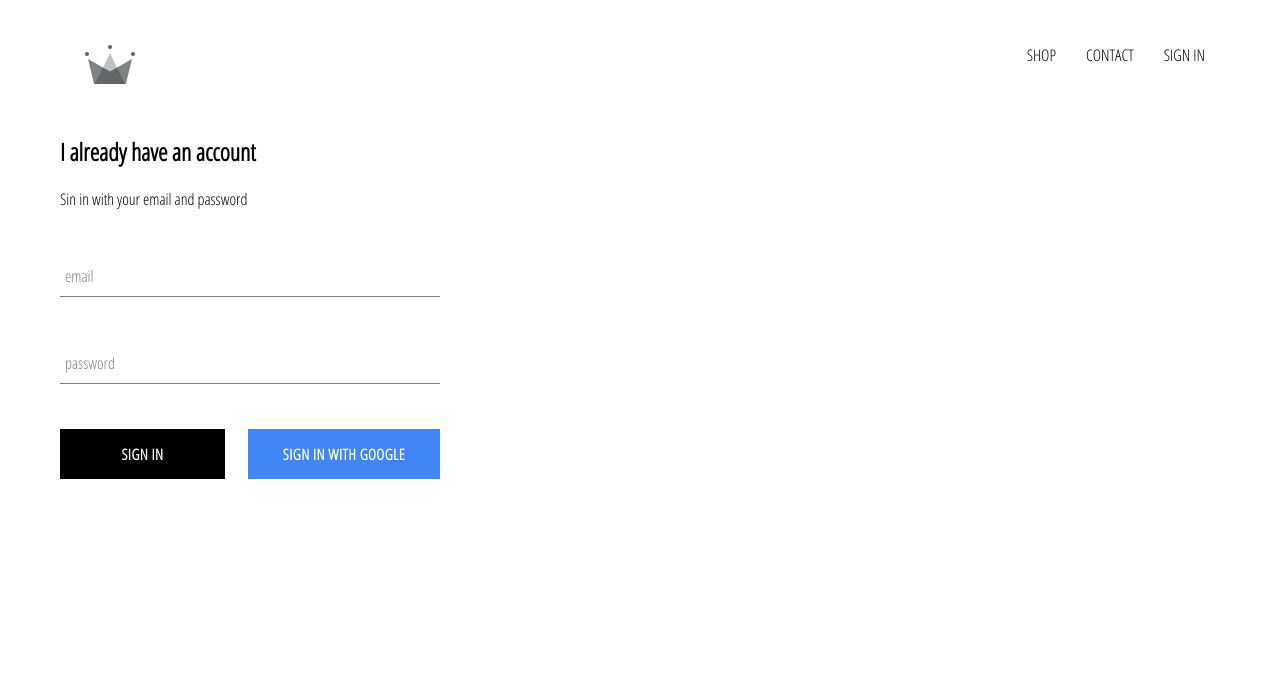
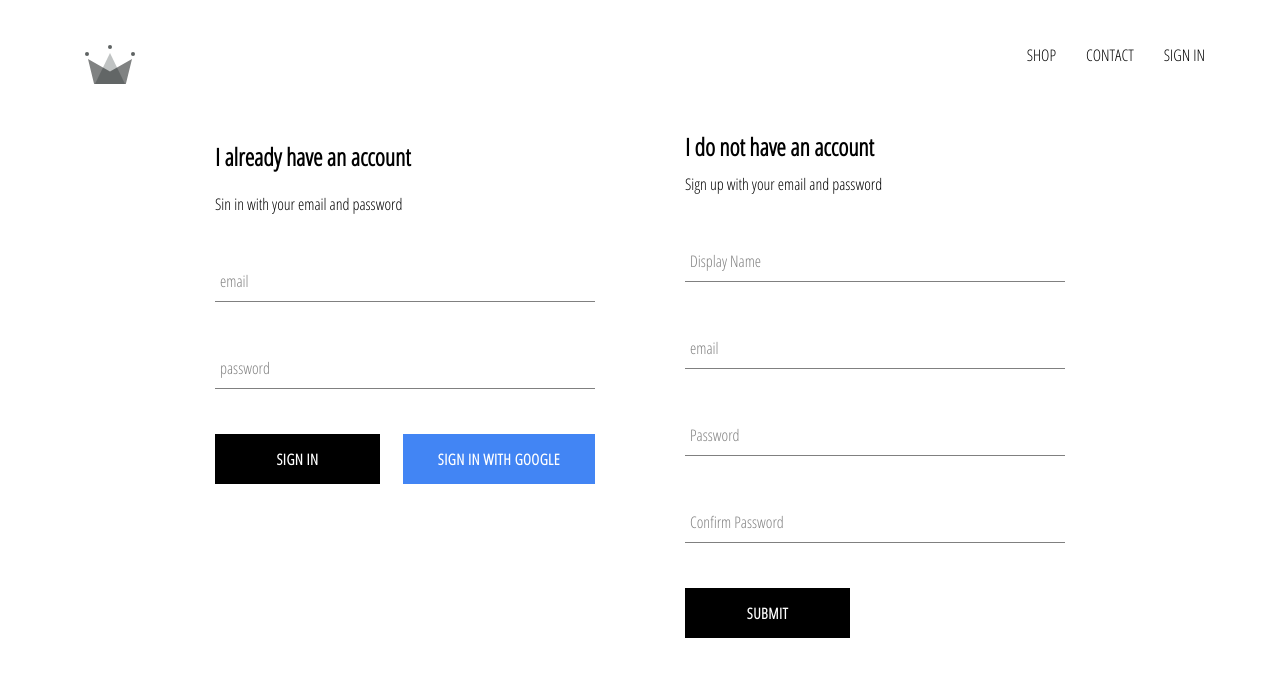
Before and after one commit to vinciliba/crwn-clothing, a React (Create React App) app: page /signin in a window 1280 px wide. Shown: the top 676 px of the page. Built offline with nearby package versions, Linux system fonts and the light colour scheme; no server answers.

Commit message:
implemented firebase utils, included ability to store authenticated users into firestore database

```diff
--- a/src/App.js
+++ b/src/App.js
@@ -6,17 +6,29 @@
 import ShopePage from './shop/shop.component';
 import Header from './components/header/header.component';
 import SignInAndSignUpPage from './pages/sign-in-and-sign-up/sign-in-and-sign-up.component';
-import { auth } from './firebase/firebase.utils';
+import { auth,createUserProfileDocument } from './firebase/firebase.utils';
 
 
 function App() {
   const [currentUser,setCurrentUser]=useState('')
 
   useEffect(() => {
-    const unsubscribefromAuth = auth.onAuthStateChanged(user => setCurrentUser(user) );
-    console.log(currentUser)
-    return () => {
-      unsubscribefromAuth();
+    const unsubscribefromAuth = auth.onAuthStateChanged(async userAuth => {
+      if (userAuth) {
+        const userRef = await createUserProfileDocument(userAuth);
+
+        userRef.onSnapshot(snapShot => {
+          setCurrentUser({
+              id: snapShot.id,
+              ...snapShot.data()
+            });
+        });
+      }
+      setCurrentUser(currentUser);
+    });
+
+   return () => {
+      unsubscribefromAuth(currentUser);
       }
 
   },[currentUser]);
--- a/src/components/custom-button/custom-button.styles.scss
+++ b/src/components/custom-button/custom-button.styles.scss
@@ -24,6 +24,7 @@
     color: white;
   &:hover {
     background-color: #357ae8;
+    border:none
   }
 
   }
--- /dev/null
+++ b/src/components/sign-up/sign-up.component.jsx
@@ -0,0 +1,103 @@
+import React,{useState} from 'react';
+
+import FormInput from '../form-input/form-input.component';
+import CustomButton from '../custom-button/custom-button.component';
+
+import { auth, createUserProfileDocument } from '../../firebase/firebase.utils';
+
+import './sign-up.styles.scss';
+
+
+const SignUp = () => {
+
+const [userCredentials,setUserCredentials] = useState ({
+    displayName: '',
+    email: '',
+    password:'',
+    confirmPassword:''
+})
+
+const handleSubmit = async (e) => {
+     e.preventDefault();
+
+     const { displayName, email, password, confirmPassword} = userCredentials
+
+     if(password !== confirmPassword) {
+         alert("passwords don't match");
+         return;
+     }
+     try {
+        const { user } = await auth.createUserWithEmailAndPassword(email,password);
+        await createUserProfileDocument(user,{displayName})
+        setUserCredentials({
+        displayname: '',
+        email: '',
+        password:'',
+        confirmPassword:''})
+
+     } catch (error) {
+         console.error(error);
+
+     }
+};
+
+const handleChange = event => {
+    const { value , name } = event.target;
+    setUserCredentials ( {...userCredentials, [name] : value} );
+};
+
+const { displayName, email, password, confirmPassword} = userCredentials
+return (
+
+    <div className='sign-up'>
+        <h2 className='title'>I do not have an account</h2>
+        <span>Sign up with your email and password  </span>
+        <form className='sign-up-form' onSubmit={handleSubmit}>
+           <FormInput
+           type='text'
+           name='displayName'
+           value={displayName}
+           onChange={handleChange}
+           label='Display Name'
+           required>
+          </FormInput>
+
+          <FormInput
+           type='email'
+           name='email'
+           value={email}
+           onChange={handleChange}
+           label='email'
+           required>
+          </FormInput>
+
+          <FormInput
+           type='password'
+           name='password'
+           value={password}
+           onChange={handleChange}
+           label='Password'
+           required>
+          </FormInput>
+
+          <FormInput
+           type='password'
+           name='confirmPassword'
+           value={confirmPassword}
+           onChange={handleChange}
+           label='Confirm Password'
+           required>
+          </FormInput>
+
+        <CustomButton type='submit' value='Submit form'>Submit</CustomButton>
+
+        </form>
+
+
+  </div>
+);
+
+}
+
+
+export default SignUp;
--- /dev/null
+++ b/src/components/sign-up/sign-up.styles.scss
@@ -0,0 +1,9 @@
+.sign-up {
+    display: flex;
+    flex-direction: column;
+    width: 380px;
+}
+
+.title {
+    margin: 10px 0;
+}
--- a/src/firebase/firebase.utils.js
+++ b/src/firebase/firebase.utils.js
@@ -13,6 +13,31 @@
     measurementId: "G-21STLQGHL0"
   };
 
+  export const createUserProfileDocument = async (userAuth,additionalData) => {
+     if (!userAuth) return;
+
+    const userRef = firestore.doc(`users/${userAuth.uid}`)
+
+    const snapshot = await userRef.get();
+
+   if(!snapshot.exists) {
+     const { displayName, email } = userAuth;
+     const createdAt = new Date();
+
+     try {
+       await userRef.set({
+       displayName,
+       email,
+       createdAt,
+       ...additionalData
+       })
+     } catch(error) {
+       console.log('error creating user',error.message)
+     }
+ }
+     return userRef;
+  };
+
   firebase.initializeApp(config);
 
   export const auth = firebase.auth();
--- a/src/pages/sign-in-and-sign-up/sign-in-and-sign-up.component.jsx
+++ b/src/pages/sign-in-and-sign-up/sign-in-and-sign-up.component.jsx
@@ -1,10 +1,14 @@
 import React from 'react';
 import './sign-in-and-sign-up.styles.scss';
 import SignIn from '../../components/sign-in/sign-in.component';
+import SignUp from '../../components/sign-up/sign-up.component';
 
 const SignInAndSignUpPage = () => (
 
-<div className='Sign-in-and-sign-up'> <SignIn /> </div>
+<div className='sign-in-and-sign-up'>
+<SignIn />
+<SignUp />
+</div>
 
 
 );
--- a/src/pages/sign-in-and-sign-up/sign-in-and-sign-up.styles.scss
+++ b/src/pages/sign-in-and-sign-up/sign-in-and-sign-up.styles.scss
@@ -0,0 +1,6 @@
+.sign-in-and-sign-up {
+width: 850px;
+display: flex;
+justify-content: space-between;
+margin:30px auto;
+}
```
Also changed, not shown: src/components/form-input/form-input.component.jsx (+10 -2 lines).
